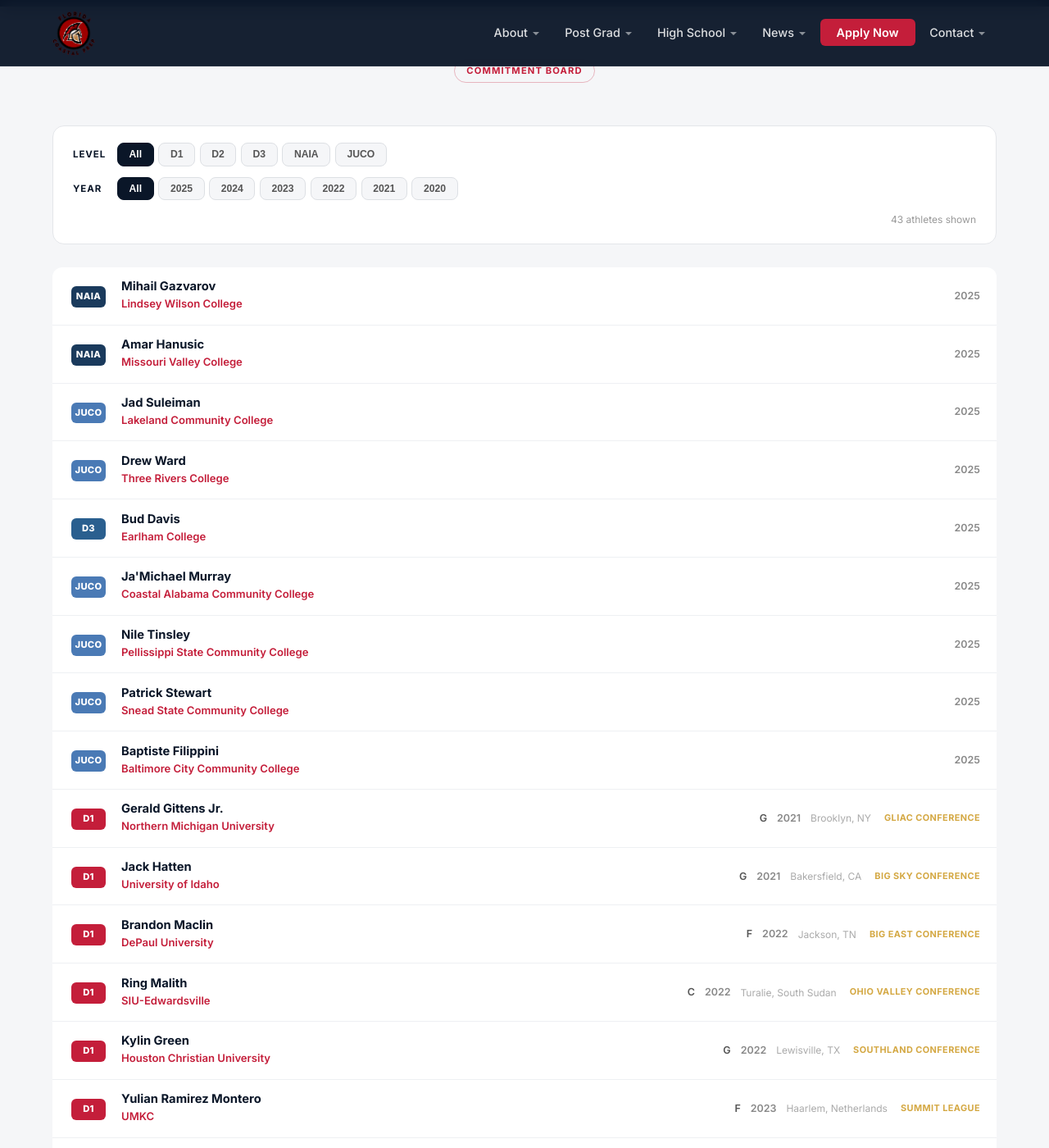
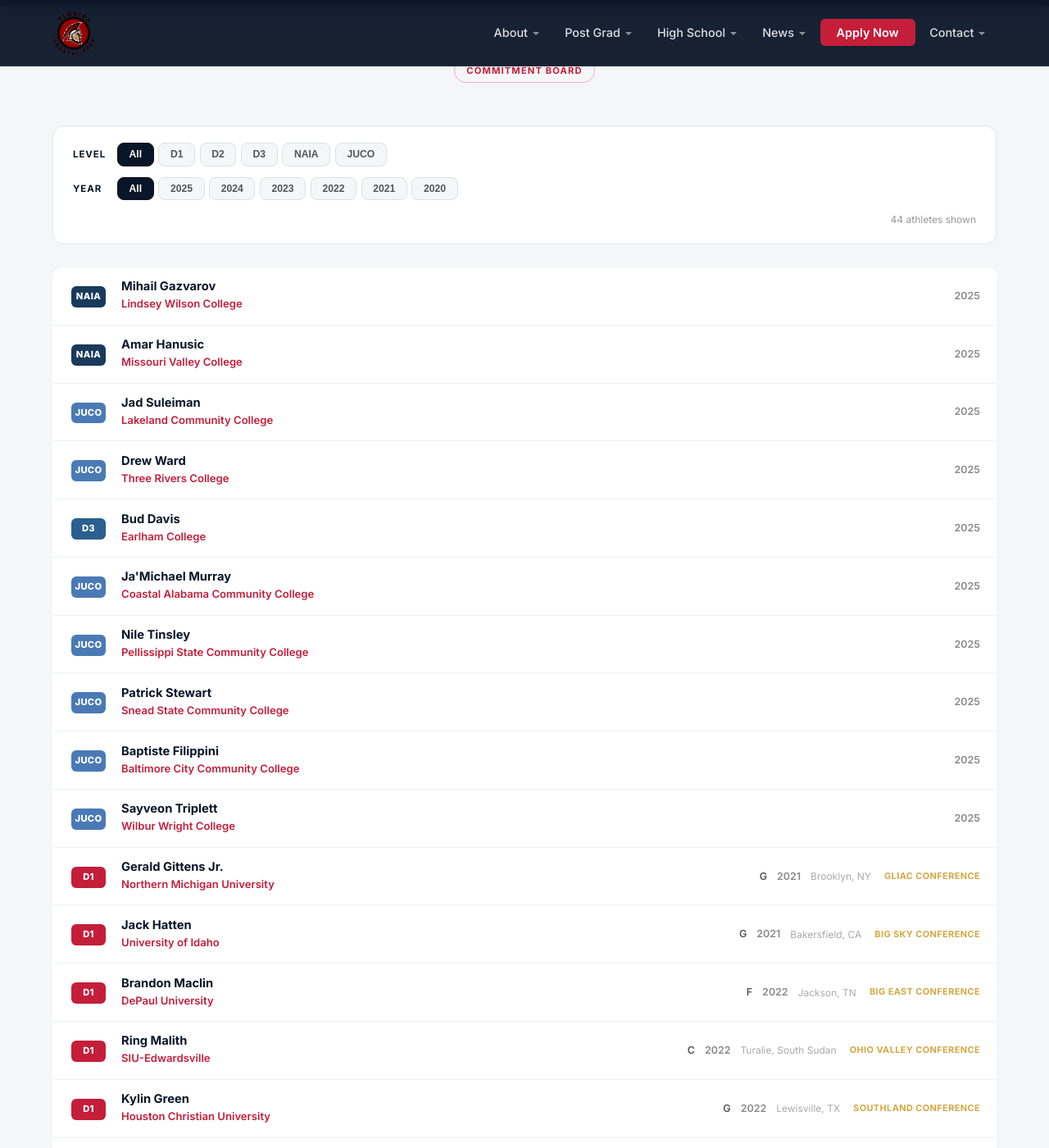
Before and after one commit to CoachD23/fcp-jekyll-site, a Jekyll site: the page built from commitments.html, in a window 1280 px wide and 1400 px high, scrolled down 1338 px. Shown: the whole window at 82% size. Built offline with Jekyll 4.4.1, drawn with Linux system fonts in a browser that asks for light colours; a script that is not in the unit is left out.

Commit message:
Add commitment: Sayveon Triplett to Wilbur Wright College

```diff
--- a/_data/commitments.yml
+++ b/_data/commitments.yml
@@ -85,6 +85,16 @@
 - name: "Baptiste Filippini"
   sport: "Basketball"
   school: "Baltimore City Community College"
+  year: 2025
+  position: ""
+  level: "JUCO"
+  hometown: ""
+  image: ""
+  note: ""
+
+- name: "Sayveon Triplett"
+  sport: "Basketball"
+  school: "Wilbur Wright College"
   year: 2025
   position: ""
   level: "JUCO"
```
